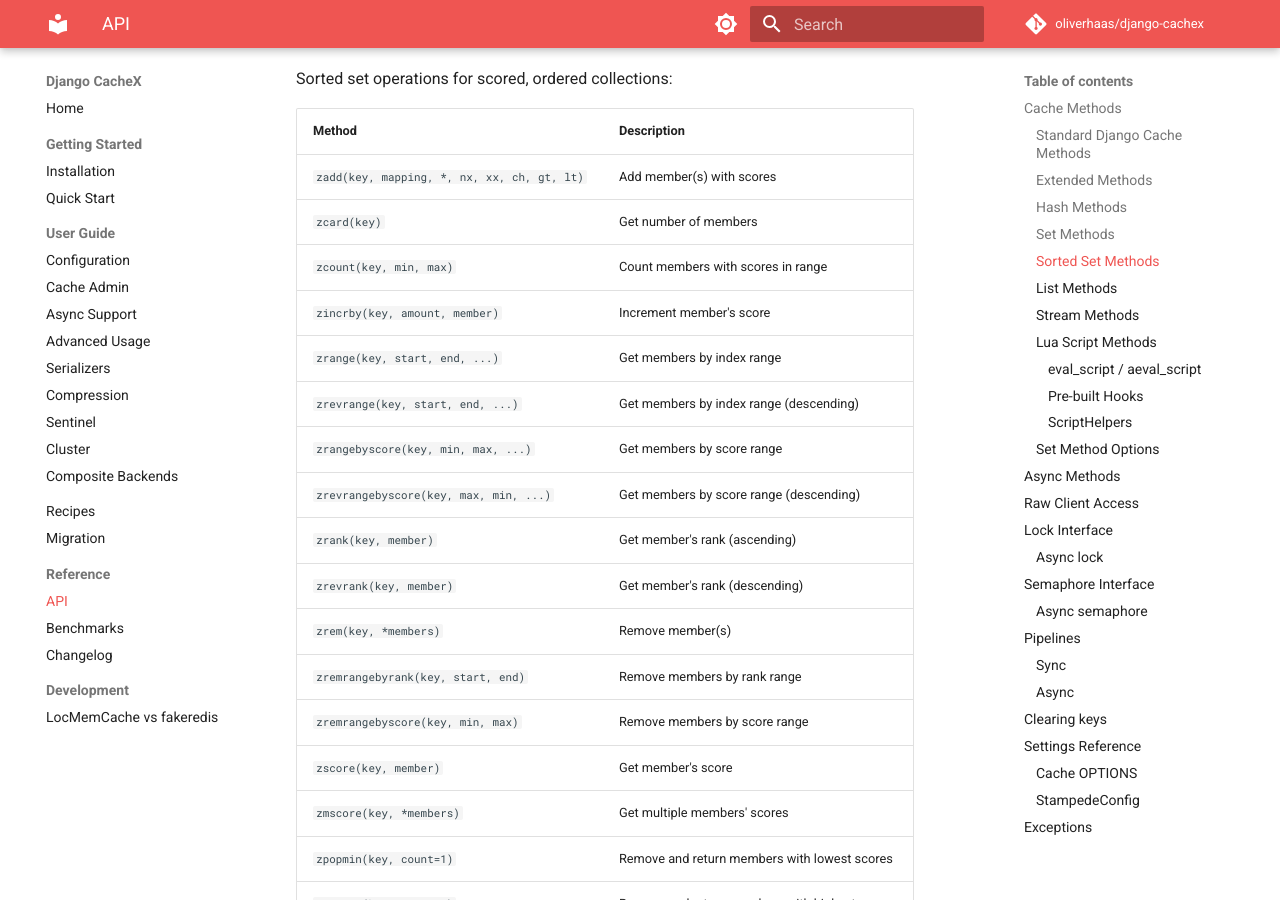
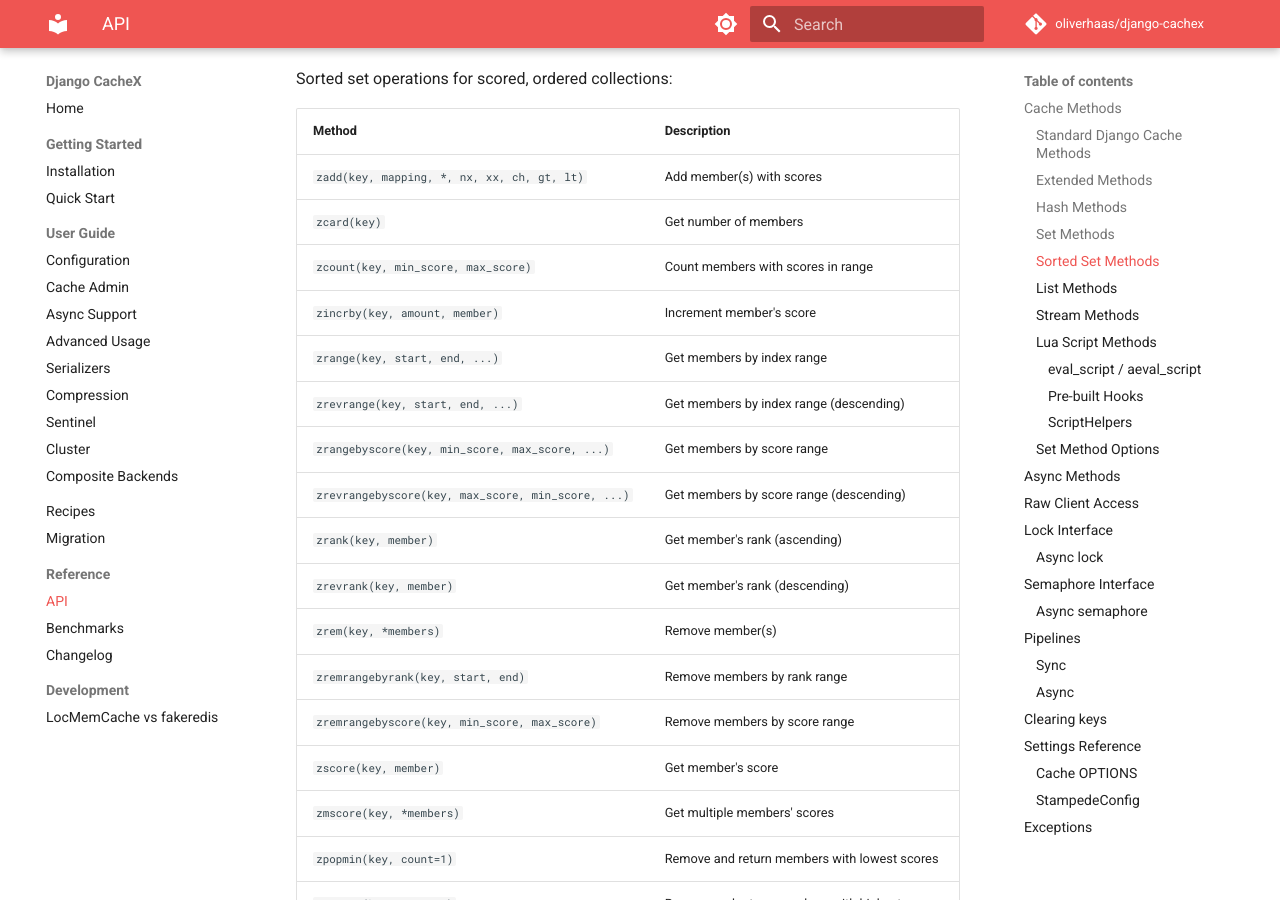
Before and after one commit to oliverhaas/django-cachex, an MkDocs documentation site: the page built from docs/reference/api.md, in a window 1280 px wide and 900 px high, scrolled down 3798 px. Built offline with MkDocs 1.6.1 and Material for MkDocs 9.7.7, drawn with Linux system fonts in a browser that asks for light colours; comment, search, counter and statistics services are not loaded; the version menu is left out; some of the changed text lies outside the part shown.

```diff
--- a/docs/reference/api.md
+++ b/docs/reference/api.md
@@ -101,17 +101,17 @@ Sorted set operations for scored, ordered collections:
 |--------|-------------|
 | `zadd(key, mapping, *, nx, xx, ch, gt, lt)` | Add member(s) with scores |
 | `zcard(key)` | Get number of members |
-| `zcount(key, min, max)` | Count members with scores in range |
+| `zcount(key, min_score, max_score)` | Count members with scores in range |
 | `zincrby(key, amount, member)` | Increment member's score |
 | `zrange(key, start, end, ...)` | Get members by index range |
 | `zrevrange(key, start, end, ...)` | Get members by index range (descending) |
-| `zrangebyscore(key, min, max, ...)` | Get members by score range |
-| `zrevrangebyscore(key, max, min, ...)` | Get members by score range (descending) |
+| `zrangebyscore(key, min_score, max_score, ...)` | Get members by score range |
+| `zrevrangebyscore(key, max_score, min_score, ...)` | Get members by score range (descending) |
 | `zrank(key, member)` | Get member's rank (ascending) |
 | `zrevrank(key, member)` | Get member's rank (descending) |
 | `zrem(key, *members)` | Remove member(s) |
 | `zremrangebyrank(key, start, end)` | Remove members by rank range |
-| `zremrangebyscore(key, min, max)` | Remove members by score range |
+| `zremrangebyscore(key, min_score, max_score)` | Remove members by score range |
 | `zscore(key, member)` | Get member's score |
 | `zmscore(key, *members)` | Get multiple members' scores |
 | `zpopmin(key, count=1)` | Remove and return members with lowest scores |
```
Also changed, not shown: other parts of docs/reference/api.md (+3 -3 lines).
